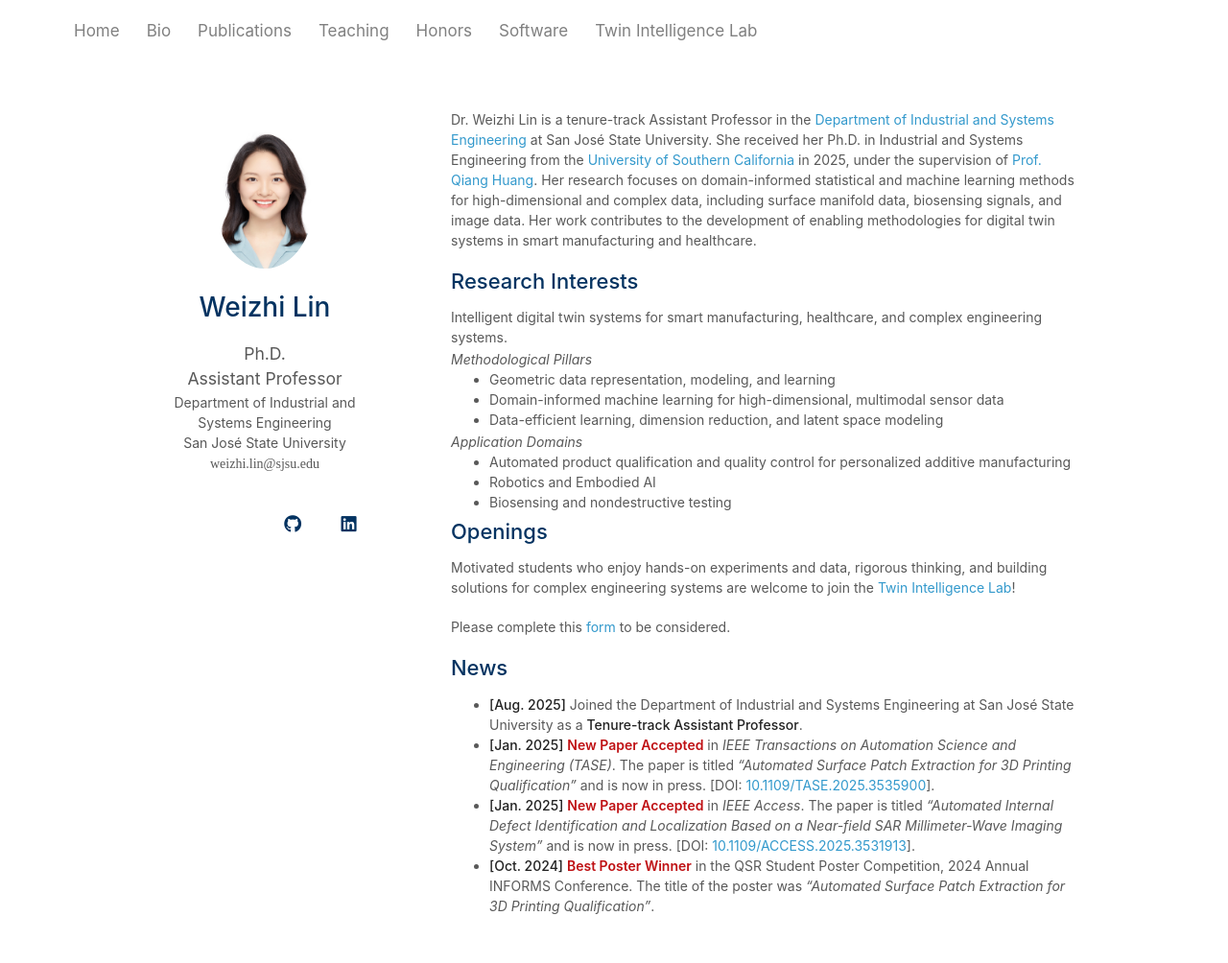
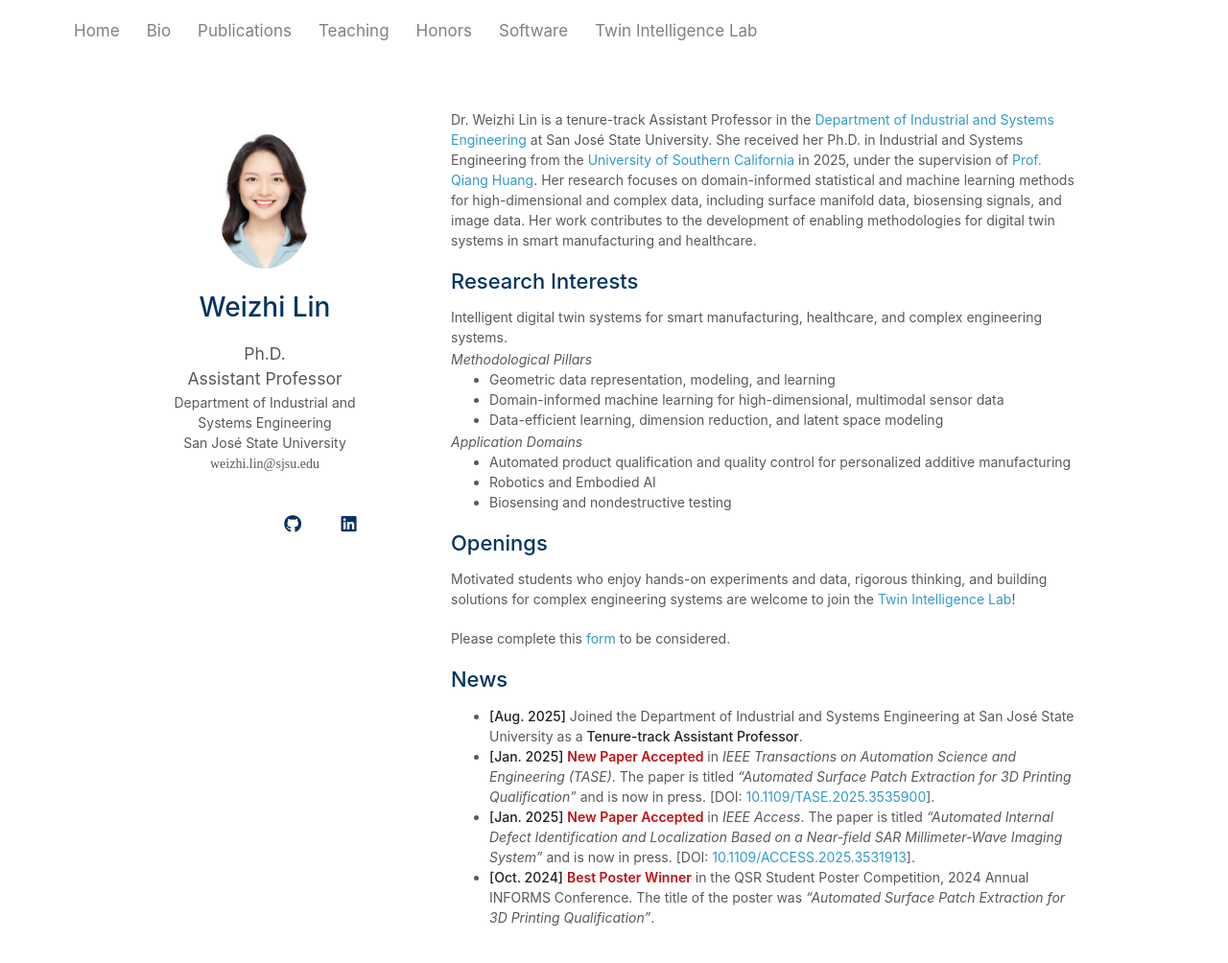
Before and after one commit to weizhi-lin/weizhi-lin.github.io, a Jekyll site: the page built from index.md, in a window 1280 px wide and 1058 px high. Shown: the top 1004 px of the window at 96% size. Built offline with Jekyll 4.4.1, drawn with Linux system fonts in a browser that asks for light colours; a style sheet for code colours, icons or effects is not loaded.

Commit message:
Update index.md

```diff
--- a/index.md
+++ b/index.md
@@ -17,7 +17,7 @@ Dr. Weizhi Lin is a tenure-track Assistant Professor in the [Department of Indus
 </ul>
 
 <p style="margin-top: 0; margin-bottom: 0;"><em>Application Domains</em></p>
-<ul style="margin-top: 0; margin-bottom: 8px;">
+<ul style="margin-top: 0; margin-bottom: 20px;">
   <li>Automated product qualification and quality control for personalized additive manufacturing</li>
   <li>Robotics and Embodied AI</li>
   <li>Biosensing and nondestructive testing</li>
```
